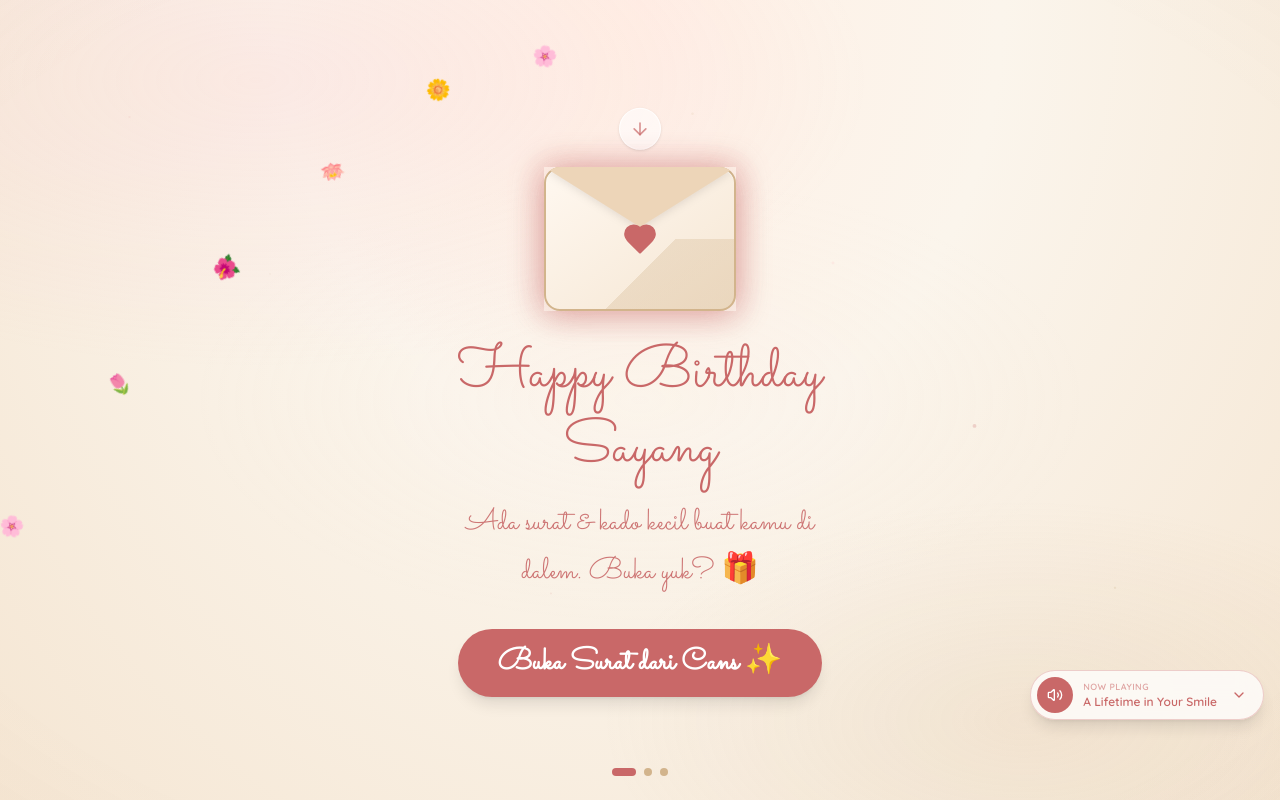
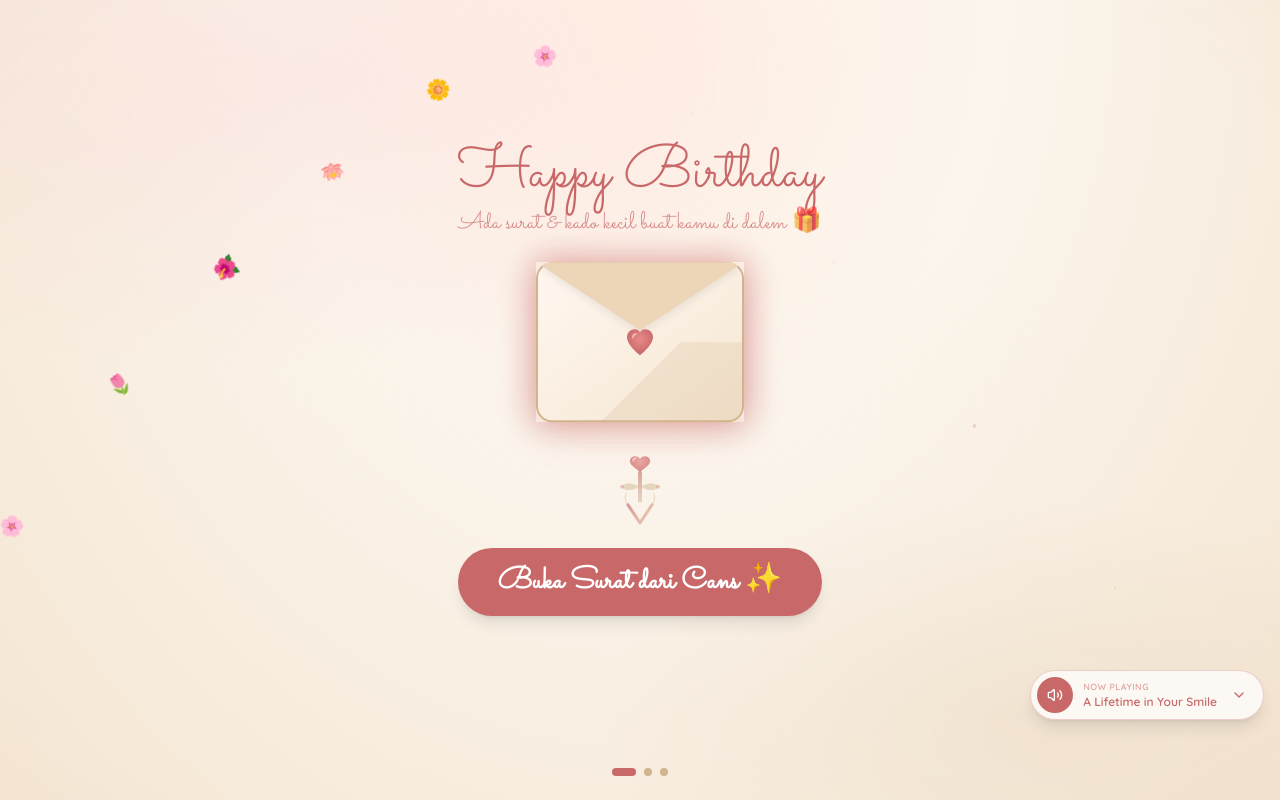
Before and after one commit to muhamadikhsandev/birthday, a Next.js app: page / in a window 1280 px wide. Built offline with nearby package versions, Linux system fonts and the light colour scheme.

Commit message:
update letter 3

```diff
--- a/src/components/envelope/EnvelopeSlide.tsx
+++ b/src/components/envelope/EnvelopeSlide.tsx
@@ -1,31 +1,110 @@
 "use client";
 
-import { useState } from "react";
+import { useState, useEffect } from "react";
 import { motion, AnimatePresence } from "framer-motion";
-import { ArrowDown, Heart } from "lucide-react";
 import Button from "@/components/ui/Button";
 
 interface EnvelopeSlideProps {
   onOpen: () => void;
 }
 
-// ─── Komponen kecil ───────────────────────────────────────────────────────────
+type Step = "idle" | "opening" | "preview";
 
-function DownArrowIndicator() {
+// ─── SVG Arrow Dekoratif (ornamental, bukan flat icon) ────────────────────────
+function OrnamentalArrow() {
   return (
-    <motion.div
-      animate={{ y: [0, 6, 0] }}
-      transition={{ duration: 1.5, repeat: Infinity, ease: "easeInOut" }}
-      className="mb-6 text-[#C96868]/70 bg-white/60 p-2.5 rounded-full border border-white/80 shadow-sm"
+    <svg
+      width="48"
+      height="80"
+      viewBox="0 0 48 80"
+      fill="none"
+      xmlns="http://www.w3.org/2000/svg"
     >
-      <ArrowDown className="w-5 h-5" />
-    </motion.div>
+      <defs>
+        <linearGradient id="shaftGrad" x1="24" y1="12" x2="24" y2="60" gradientUnits="userSpaceOnUse">
+          <stop offset="0%" stopColor="#C96868" stopOpacity="0.9" />
+          <stop offset="100%" stopColor="#D2B48C" stopOpacity="0.5" />
+        </linearGradient>
+        <radialGradient id="heartArrowGrad" cx="50%" cy="35%" r="55%">
+          <stop offset="0%" stopColor="#E88888" />
+          <stop offset="100%" stopColor="#C96868" />
+        </radialGradient>
+        <linearGradient id="headGrad" x1="10" y1="58" x2="38" y2="78" gradientUnits="userSpaceOnUse">
+          <stop offset="0%" stopColor="#C96868" stopOpacity="0.8" />
+          <stop offset="100%" stopColor="#D2B48C" stopOpacity="0.6" />
+        </linearGradient>
+      </defs>
+
+      {/* Hati di atas */}
+      <path
+        d="M24 12 C21 8 15 9 14 13 C13 17 17 20 24 25 C31 20 35 17 34 13 C33 9 27 8 24 12Z"
+        fill="url(#heartArrowGrad)"
+        opacity="0.85"
+      />
+      {/* Highlight hati */}
+      <path
+        d="M17 14 C17 12.5 18.5 11.5 20 11.5"
+        stroke="rgba(255,255,255,0.55)"
+        strokeWidth="1.5"
+        strokeLinecap="round"
+      />
+
+      {/* Batang dengan gradient */}
+      <rect x="22" y="24" width="4" height="32" rx="2" fill="url(#shaftGrad)" />
+
+      {/* Daun kiri */}
+      <path
+        d="M23 40 Q12 33 5 40 Q12 47 23 40Z"
+        fill="#D2B48C"
+        opacity="0.55"
+      />
+      {/* Daun kanan */}
+      <path
+        d="M25 40 Q36 33 43 40 Q36 47 25 40Z"
+        fill="#D2B48C"
+        opacity="0.55"
+      />
+      {/* Aksen titik kiri kanan */}
+      <circle cx="6" cy="40" r="2" fill="#C96868" opacity="0.35" />
+      <circle cx="42" cy="40" r="2" fill="#C96868" opacity="0.35" />
+
+      {/* Kepala panah bergaya */}
+      <path
+        d="M12 58 L24 76 L36 58"
+        fill="none"
+        stroke="url(#headGrad)"
+        strokeWidth="3"
+        strokeLinecap="round"
+        strokeLinejoin="round"
+      />
+      {/* Aksen lekuk samping kepala panah */}
+      <path
+        d="M12 58 Q8 53 10 47"
+        fill="none"
+        stroke="#D2B48C"
+        strokeWidth="1.2"
+        strokeLinecap="round"
+        opacity="0.45"
+      />
+      <path
+        d="M36 58 Q40 53 38 47"
+        fill="none"
+        stroke="#D2B48C"
+        strokeWidth="1.2"
+        strokeLinecap="round"
+        opacity="0.45"
+      />
+    </svg>
   );
 }
 
-function EnvelopeIllustration() {
+// ─── Amplop dengan animasi buka tutup ─────────────────────────────────────────
+function AnimatedEnvelope({ isOpening }: { isOpening: boolean }) {
   return (
-    <div className="relative w-48 h-36 mx-auto">
+    <div
+      className="relative w-52 h-40 mx-auto"
+      style={{ perspective: "700px" }}
+    >
       {/* Body amplop */}
       <div
         className="absolute inset-0 rounded-2xl"
@@ -33,41 +112,105 @@ function EnvelopeIllustration() {
           background: "linear-gradient(145deg, #FFF8F0, #F5E6D3)",
           border: "2px solid #D2B48C",
           boxShadow:
-            "0 8px 32px rgba(201, 104, 104, 0.2), inset 0 1px 0 rgba(255,255,255,0.8)",
+            "0 10px 36px rgba(201,104,104,0.22), inset 0 1px 0 rgba(255,255,255,0.85)",
         }}
       />
-      {/* Flap atas (segitiga) */}
-      <div
-        className="absolute inset-x-0 top-0"
-        style={{ height: "50%", overflow: "hidden", borderRadius: "1rem 1rem 0 0" }}
+
+      {/* Surat yang mengintip saat dibuka */}
+      <AnimatePresence>
+        {isOpening && (
+          <motion.div
+            initial={{ y: 20, opacity: 0 }}
+            animate={{ y: -40, opacity: 1 }}
+            transition={{ delay: 0.55, duration: 0.65, ease: "easeOut" }}
+            className="absolute left-1/2 -translate-x-1/2 bottom-4 w-40 rounded-t-xl px-3 pt-3 pb-6 z-20"
+            style={{
+              background: "linear-gradient(155deg, #FFFDF7 65%, #FFF0E8)",
+              border: "1px solid #E8D5C0",
+              boxShadow: "0 -4px 20px rgba(201,104,104,0.15)",
+            }}
+          >
+            <p
+              className="text-[#C96868] text-center"
+              style={{ fontFamily: "var(--font-sacramento)", fontSize: "16px" }}
+            >
+              Dear Siffa Amelia...
+            </p>
+            {/* Fade teks terpotong */}
+            <div
+              className="absolute bottom-0 left-0 right-0 h-8 rounded-b-xl"
+              style={{
+                background: "linear-gradient(to bottom, transparent, #FFFDF7)",
+              }}
+            />
+          </motion.div>
+        )}
+      </AnimatePresence>
+
+      {/* Flap atas — animasi buka */}
+      <motion.div
+        className="absolute inset-x-0 top-0 z-10"
+        style={{
+          height: "55%",
+          overflow: "hidden",
+          borderRadius: "1rem 1rem 0 0",
+          transformOrigin: "top center",
+          transformStyle: "preserve-3d",
+        }}
+        animate={{ rotateX: isOpening ? -175 : 0 }}
+        transition={{ duration: 0.65, ease: [0.32, 0, 0.67, 0] }}
       >
         <div
           style={{
             width: 0,
             height: 0,
-            borderLeft: "96px solid transparent",
-            borderRight: "96px solid transparent",
-            borderTop: "60px solid #EDD5B8",
-            filter: "drop-shadow(0 2px 4px rgba(0,0,0,0.1))",
+            borderLeft: "104px solid transparent",
+            borderRight: "104px solid transparent",
+            borderTop: "68px solid #EDD5B8",
+            filter: "drop-shadow(0 3px 4px rgba(0,0,0,0.08))",
           }}
         />
-      </div>
-      {/* Stempel hati */}
-      <div className="absolute inset-0 flex items-center justify-center">
-        <motion.div
-          animate={{ scale: [1, 1.15, 1] }}
-          transition={{ duration: 1.5, repeat: Infinity }}
-          className="z-10 text-[#C96868]"
-        >
-          <Heart className="w-8 h-8 fill-current" />
-        </motion.div>
-      </div>
-      {/* Lipatan bawah */}
+      </motion.div>
+
+      {/* Stempel hati SVG — hilang saat dibuka */}
+      <AnimatePresence>
+        {!isOpening && (
+          <motion.div
+            initial={{ scale: 0.6, opacity: 0 }}
+            animate={{ scale: [1, 1.12, 1], opacity: 1 }}
+            exit={{ scale: 0, opacity: 0 }}
+            transition={{ duration: 0.3 }}
+            className="absolute inset-0 flex items-center justify-center z-20"
+          >
+            <svg width="34" height="34" viewBox="0 0 34 34" fill="none">
+              <defs>
+                <radialGradient id="sealHeart" cx="50%" cy="38%" r="58%">
+                  <stop offset="0%" stopColor="#E88888" />
+                  <stop offset="100%" stopColor="#C96868" />
+                </radialGradient>
+              </defs>
+              <path
+                d="M17 30 C17 30 4 20 4 12 C4 7.5 7.5 4 12 4 C14.5 4 16.5 5.5 17 7.5 C17.5 5.5 19.5 4 22 4 C26.5 4 30 7.5 30 12 C30 20 17 30 17 30Z"
+                fill="url(#sealHeart)"
+              />
+              <path
+                d="M10 12 C10 10 11.5 8.8 13 8.8"
+                stroke="rgba(255,255,255,0.5)"
+                strokeWidth="1.8"
+                strokeLinecap="round"
+              />
+            </svg>
+          </motion.div>
+        )}
+      </AnimatePresence>
+
+      {/* Lipatan bawah V */}
       <div
         className="absolute bottom-0 inset-x-0"
         style={{
           height: "50%",
-          background: "linear-gradient(135deg, transparent 50%, rgba(210,180,140,0.3) 50%)",
+          background:
+            "linear-gradient(135deg, transparent 50%, rgba(210,180,140,0.22) 50%)",
           borderRadius: "0 0 1rem 1rem",
         }}
       />
@@ -75,7 +218,7 @@ function EnvelopeIllustration() {
   );
 }
 
-// Pratinjau surat yang keluar setengah dari amplop
+// ─── Pratinjau surat terpotong ─────────────────────────────────────────────────
 function LetterPreview({ onContinue }: { onContinue: () => void }) {
   return (
     <motion.div
@@ -86,17 +229,16 @@ function LetterPreview({ onContinue }: { onContinue: () => void }) {
       transition={{ duration: 0.5, ease: "easeOut" }}
       className="flex flex-col items-center text-center max-w-sm px-4"
     >
-      {/* Amplop kecil di atas */}
+      {/* Amplop mini + surat mengintip */}
       <div className="relative mb-2">
         <div
           className="w-36 h-24 rounded-xl mx-auto"
           style={{
             background: "linear-gradient(145deg, #FFF8F0, #F5E6D3)",
             border: "2px solid #D2B48C",
-            boxShadow: "0 4px 16px rgba(201, 104, 104, 0.2)",
+            boxShadow: "0 4px 16px rgba(201,104,104,0.2)",
           }}
         />
-        {/* Kertas surat keluar dari amplop */}
         <motion.div
           initial={{ y: 10, opacity: 0 }}
           animate={{ y: -28, opacity: 1 }}
@@ -110,18 +252,18 @@ function LetterPreview({ onContinue }: { onContinue: () => void }) {
           }}
         >
           <p
-            className="text-[10px] text-[#C96868] leading-relaxed text-left"
+            className="text-[#C96868] leading-snug"
             style={{ fontFamily: "var(--font-sacramento)", fontSize: "13px" }}
           >
-            Dear Sayangku...
+            Dear Siffa Amelia...
           </p>
           <p
-            className="text-[9px] text-[#C96868]/70 leading-snug text-left mt-0.5"
+            className="text-[#C96868]/65 leading-snug mt-0.5"
             style={{ fontFamily: "var(--font-sacramento)", fontSize: "11px" }}
           >
-            Selamat ulang tahun ya sayang! 🎂 Hari ini adalah hari yang paling spesial buat aku...
+            Selamat ulang tahun ya sayang! 🎂 Hari ini adalah hari yang paling
+            spesial...
           </p>
-          {/* Efek teks terpotong */}
           <div
             className="absolute bottom-0 left-0 right-0 h-6 rounded-b-lg"
             style={{
@@ -131,12 +273,11 @@ function LetterPreview({ onContinue }: { onContinue: () => void }) {
         </motion.div>
       </div>
 
-      {/* Label "sambung..." */}
       <motion.p
         initial={{ opacity: 0 }}
         animate={{ opacity: 1 }}
         transition={{ delay: 0.7 }}
-        className="text-base text-[#C96868]/70 mt-8 mb-1 italic"
+        className="text-[#C96868]/70 mt-8 mb-1 italic"
         style={{ fontFamily: "var(--font-sacramento)", fontSize: "20px" }}
       >
         masih ada lagi... 💌
@@ -146,13 +287,12 @@ function LetterPreview({ onContinue }: { onContinue: () => void }) {
         initial={{ opacity: 0 }}
         animate={{ opacity: 1 }}
         transition={{ delay: 0.9 }}
-        className="text-sm text-[#C96868]/50 mb-6"
+        className="text-[#C96868]/50 mb-6"
         style={{ fontFamily: "var(--font-sacramento)", fontSize: "17px" }}
       >
         tapi dulu ada mini game seru buat kamu dulu~
       </motion.p>
 
-      {/* Tombol lanjutkan */}
       <motion.div
         initial={{ opacity: 0, y: 8 }}
         animate={{ opacity: 1, y: 0 }}
@@ -173,55 +313,67 @@ function LetterPreview({ onContinue }: { onContinue: () => void }) {
 }
 
 // ─── Komponen utama ────────────────────────────────────────────────────────────
+export default function EnvelopeSlide({ onOpen }: EnvelopeSlideProps) {
+  const [step, setStep] = useState<Step>("idle");
 
-export default function EnvelopeSlide({ onOpen }: EnvelopeSlideProps) {
-  const [step, setStep] = useState<"idle" | "preview">("idle");
+  // Setelah animasi buka selesai → pindah ke preview
+  useEffect(() => {
+    if (step !== "opening") return;
+    const t = setTimeout(() => setStep("preview"), 1700);
+    return () => clearTimeout(t);
+  }, [step]);
 
   return (
     <AnimatePresence mode="wait">
-      {/* Step 1 — tampilan awal amplop */}
-      {step === "idle" && (
+      {(step === "idle" || step === "opening") && (
         <motion.div
-          key="envelope-idle"
-          initial={{ opacity: 0, scale: 0.9 }}
+          key="envelope-main"
+          initial={{ opacity: 0, scale: 0.92 }}
           animate={{ opacity: 1, scale: 1 }}
           exit={{ opacity: 0, y: -30, scale: 0.95 }}
           transition={{ duration: 0.5, ease: "easeOut" }}
-          className="flex flex-col items-center justify-center text-center max-w-md px-6"
+          className="flex flex-col items-center text-center max-w-md w-full px-6 -mt-10"
         >
-          <DownArrowIndicator />
-
-          {/* Amplop */}
-          <motion.div
-            animate={{ y: [0, -8, 0] }}
-            transition={{ duration: 3, repeat: Infinity, ease: "easeInOut" }}
-            className="animate-pulse-glow mb-6"
-          >
-            <EnvelopeIllustration />
-          </motion.div>
-
-          {/* Judul */}
+          {/* ── Teks Happy Birthday di atas ── */}
           <motion.h1
-            initial={{ opacity: 0, y: 10 }}
+            initial={{ opacity: 0, y: -12 }}
             animate={{ opacity: 1, y: 0 }}
-            transition={{ delay: 0.2, duration: 0.6 }}
-            className="text-5xl md:text-6xl text-[#C96868] mb-3 leading-tight"
+            transition={{ delay: 0.1, duration: 0.6 }}
+            className="text-5xl md:text-6xl text-[#C96868] leading-none whitespace-nowrap"
             style={{ fontFamily: "var(--font-sacramento)" }}
           >
-            Happy Birthday Sayang
+            Happy Birthday
           </motion.h1>
 
           <motion.p
             initial={{ opacity: 0 }}
             animate={{ opacity: 1 }}
-            transition={{ delay: 0.4, duration: 0.6 }}
-            className="text-2xl md:text-3xl text-[#C96868]/90 mb-8 leading-relaxed"
+            transition={{ delay: 0.25, duration: 0.5 }}
+            className="text-xl md:text-2xl text-[#C96868]/75 mb-6 mt-1"
             style={{ fontFamily: "var(--font-sacramento)" }}
           >
-            Ada surat &amp; kado kecil buat kamu di dalem. Buka yuk? 🎁
+            Ada surat &amp; kado kecil buat kamu di dalem 🎁
           </motion.p>
 
-          {/* Tombol buka — trigger preview surat */}
+          {/* ── Amplop di tengah ── */}
+          <motion.div
+            animate={step === "idle" ? { y: [0, -7, 0] } : {}}
+            transition={{ duration: 3, repeat: Infinity, ease: "easeInOut" }}
+            className="animate-pulse-glow mb-5"
+          >
+            <AnimatedEnvelope isOpening={step === "opening"} />
+          </motion.div>
+
+          {/* ── Panah ornamental ── */}
+          <motion.div
+            animate={{ y: [0, 7, 0] }}
+            transition={{ duration: 1.7, repeat: Infinity, ease: "easeInOut" }}
+            className="mb-6 opacity-85"
+          >
+            <OrnamentalArrow />
+          </motion.div>
+
+          {/* ── Tombol buka ── */}
           <motion.div
             initial={{ opacity: 0, y: 10 }}
             animate={{ opacity: 1, y: 0 }}
@@ -229,20 +381,18 @@ export default function EnvelopeSlide({ onOpen }: EnvelopeSlideProps) {
           >
             <Button
               id="btn-open-envelope"
-              onClick={() => setStep("preview")}
+              onClick={() => setStep("opening")}
               size="lg"
+              disabled={step === "opening"}
               style={{ fontFamily: "var(--font-sacramento)" }}
-              className="text-2xl md:text-3xl font-bold py-2 px-8"
+              className="text-2xl md:text-3xl font-bold py-2 px-8 disabled:opacity-60 disabled:cursor-not-allowed"
             >
               Buka Surat dari Cans ✨
             </Button>
           </motion.div>
-
-
         </motion.div>
       )}
 
-      {/* Step 2 — pratinjau surat terpotong */}
       {step === "preview" && (
         <LetterPreview key="letter-preview" onContinue={onOpen} />
       )}
```
